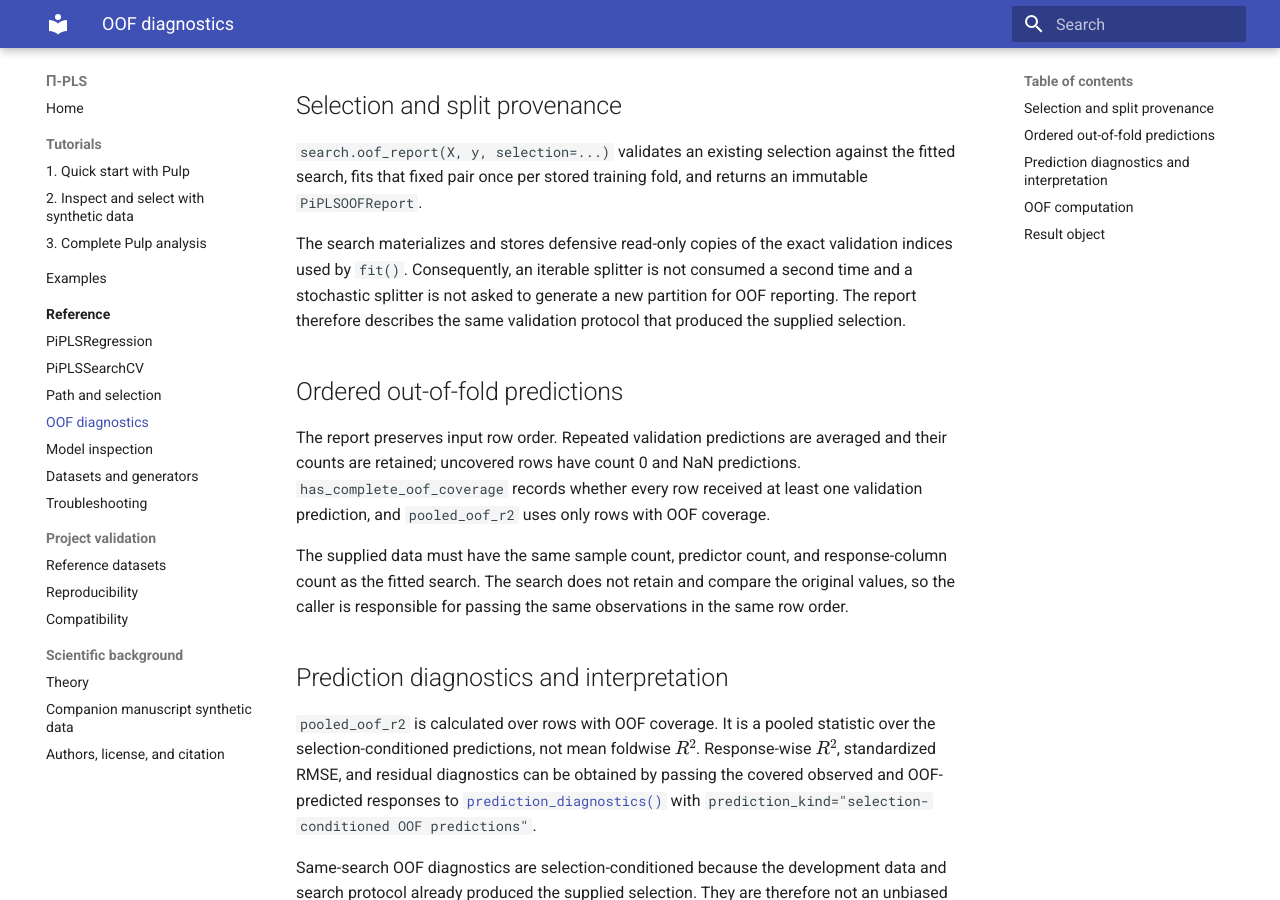
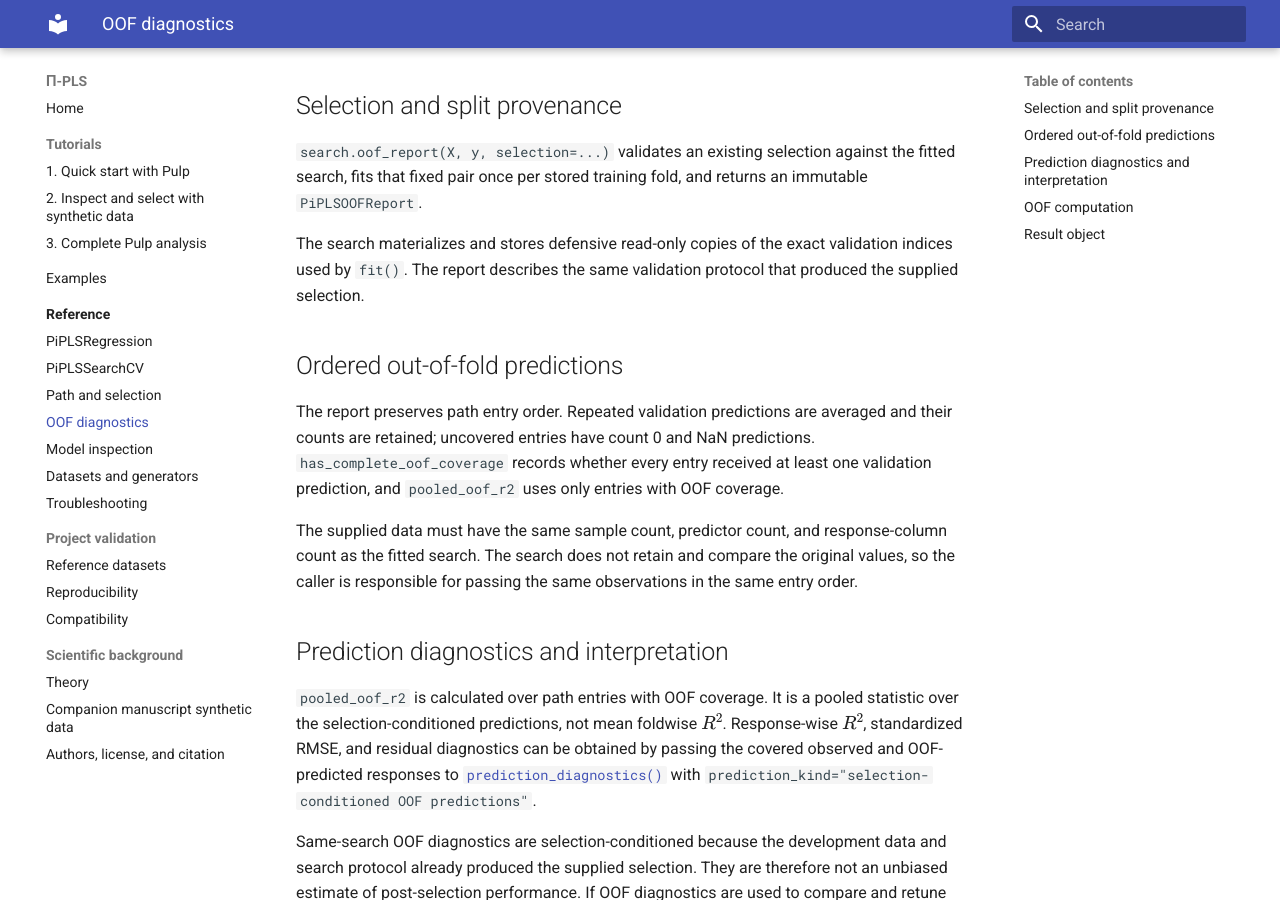
Before and after one commit to stefanlindstroem/pipls_private, an MkDocs documentation site: the page built from docs/oof_diagnostics.md, in a window 1280 px wide and 900 px high, scrolled down 276 px. Built offline with MkDocs 1.6.1 and Material for MkDocs 9.7.7, drawn with Linux system fonts in a browser that asks for light colours.

```diff
--- a/docs/oof_diagnostics.md
+++ b/docs/oof_diagnostics.md
@@ -14,24 +14,23 @@ For the search evidence and rules that create the selection, see
 fits that fixed pair once per stored training fold, and returns an immutable `PiPLSOOFReport`.
 
 The search materializes and stores defensive read-only copies of the exact validation indices used
-by `fit()`. Consequently, an iterable splitter is not consumed a second time and a stochastic
-splitter is not asked to generate a new partition for OOF reporting. The report therefore describes
+by `fit()`. The report describes
 the same validation protocol that produced the supplied selection.
 
 ## Ordered out-of-fold predictions { #ordered-out-of-fold-predictions }
 
-The report preserves input row order. Repeated validation predictions are averaged and their counts
-are retained; uncovered rows have count 0 and NaN predictions. `has_complete_oof_coverage` records
-whether every row received at least one validation prediction, and `pooled_oof_r2` uses only rows
+The report preserves path entry order. Repeated validation predictions are averaged and their counts
+are retained; uncovered entries have count 0 and NaN predictions. `has_complete_oof_coverage` records
+whether every entry received at least one validation prediction, and `pooled_oof_r2` uses only entries
 with OOF coverage.
 
 The supplied data must have the same sample count, predictor count, and response-column count as the
 fitted search. The search does not retain and compare the original values, so the caller is
-responsible for passing the same observations in the same row order.
+responsible for passing the same observations in the same entry order.
 
 ## Prediction diagnostics and interpretation { #oof-prediction-diagnostics }
 
-`pooled_oof_r2` is calculated over rows with OOF coverage. It is a pooled statistic over the
+`pooled_oof_r2` is calculated over path entries with OOF coverage. It is a pooled statistic over the
 selection-conditioned predictions, not mean foldwise $R^2$. Response-wise $R^2$, standardized RMSE,
 and residual diagnostics can be obtained by passing the covered observed and OOF-predicted responses
 to [`prediction_diagnostics()`](model_inspection.md#response-r2) with
```
Also changed, not shown: docs/api/datasets.md (+50 -29 lines), 2 other files.
